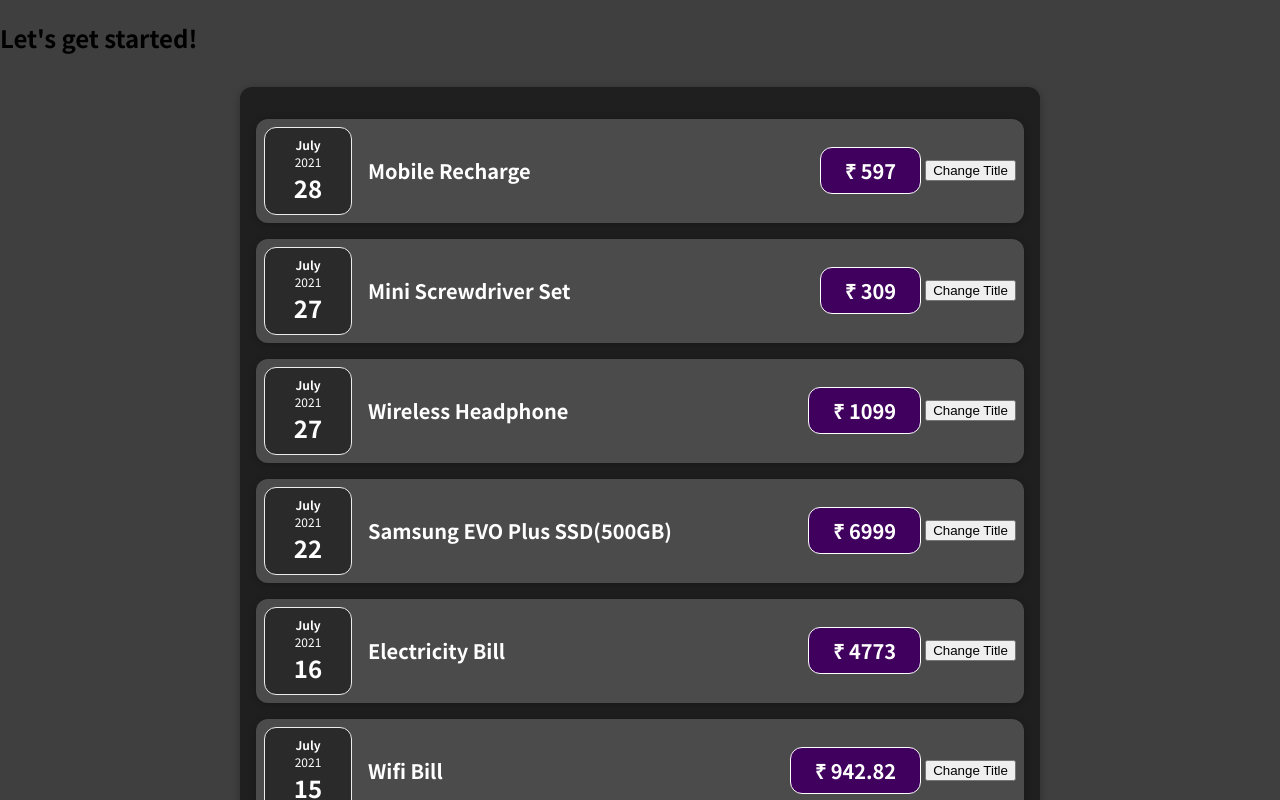
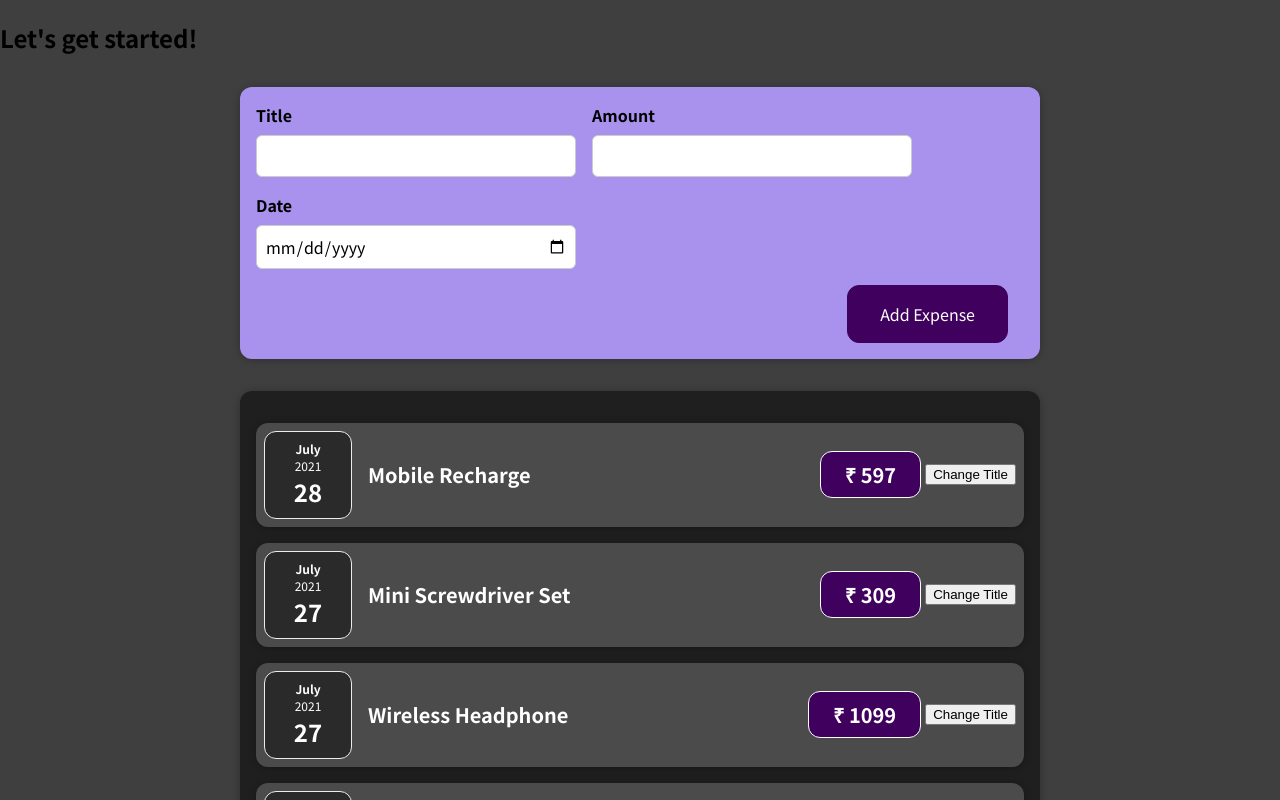
Before and after one commit to BalajiJ234/expense-tracker, a React (Create React App) app: page / in a window 1280 px wide. Shown: the top 800 px of the page. Built offline with nearby package versions, Linux system fonts and the light colour scheme.

Commit message:
Added New Expense Form

```diff
--- a/src/App.js
+++ b/src/App.js
@@ -1,4 +1,5 @@
 import Expenses from "./components/Expenses/Expenses";
+import NewExpense from "./components/NewExpense/NewExpense";
 
 const App = () => {
   const expenses = [
@@ -40,6 +41,7 @@
   return (
     <div>
       <h2>Let's get started!</h2>
+      <NewExpense />
       <Expenses expenses={expenses} />
       <p>{total_expenses()}</p>
     </div>
--- a/src/components/Expenses/ExpenseItem.jsx
+++ b/src/components/Expenses/ExpenseItem.jsx
@@ -1,21 +1,24 @@
 import ExpenseDate from "./ExpenseDate";
 import Card from "../UI/Card";
 import "./ExpenseItem.css";
+import { useState } from "react";
 
 const ExpenseItem = (props) => {
-
+  const [title, setTitle] = useState(props.title);
 
   const clickHandler = () => {
-
-  }
+    setTitle("Updated!");
+  };
   return (
     <Card className='expense-item'>
       <ExpenseDate date={props.date} />
       <div className='expense-item__description'>
-        <h2>{props.title}</h2>
+        <h2>{title}</h2>
         <div className='expense-item__price'>₹ {props.amount}</div>
       </div>
-      <button style={{ marginLeft: "4px" }}>Change Title</button>
+      <button style={{ marginLeft: "4px" }} onClick={clickHandler}>
+        Change Title
+      </button>
     </Card>
   );
 };
--- /dev/null
+++ b/src/components/NewExpense/ExpenseForm.css
@@ -0,0 +1,26 @@
+.new-expense__controls {
+  display: flex;
+  flex-wrap: wrap;
+  gap: 1rem;
+  margin-bottom: 1rem;
+  text-align: left;
+}
+
+.new-expense__control label {
+  font-weight: bold;
+  margin-bottom: 0.5rem;
+  display: block;
+}
+
+.new-expense__control input {
+  font: inherit;
+  padding: 0.5rem;
+  border-radius: 6px;
+  border: 1px solid #ccc;
+  width: 20rem;
+  max-width: 100%;
+}
+
+.new-expense__actions {
+  text-align: right;
+}
--- /dev/null
+++ b/src/components/NewExpense/ExpenseForm.jsx
@@ -0,0 +1,55 @@
+import React, { useState } from "react";
+
+import "./ExpenseForm.css";
+
+const ExpenseForm = () => {
+  const [title, setTitle] = useState("");
+  const [amount, setAmount] = useState("");
+  const [date, setDate] = useState("");
+
+  const titleChangeHandler = (event) => {
+    setTitle(event.target.value);
+  };
+  const amountChangeHandler = (event) => {
+    setAmount(event.target.value);
+  };
+  const dateChangeHandler = (event) => {
+    setDate(event.target.value);
+  };
+
+  return (
+    <form>
+      <div className='new-expense__controls'>
+        <div className='new-expense__control'>
+          <label>Title</label>
+          <input type='text' value={title} onChange={titleChangeHandler} />
+        </div>
+        <div className='new-expense__control'>
+          <label>Amount</label>
+          <input
+            type='number'
+            min='0.01'
+            step='0.01'
+            value={amount}
+            onChange={amountChangeHandler}
+          />
+        </div>
+        <div className='new-expense__control'>
+          <label>Date</label>
+          <input
+            type='date'
+            min='2019-01-01'
+            max='2022-12-31'
+            value={date}
+            onChange={dateChangeHandler}
+          />
+        </div>
+      </div>
+      <div className='new-expense__actions'>
+        <button type='submit'>Add Expense</button>
+      </div>
+    </form>
+  );
+};
+
+export default ExpenseForm;
--- /dev/null
+++ b/src/components/NewExpense/NewExpense.css
@@ -0,0 +1,38 @@
+.new-expense {
+  background-color: #a892ee;
+  padding: 1rem;
+  margin: 2rem auto;
+  width: 50rem;
+  max-width: 95%;
+  border-radius: 12px;
+  text-align: center;
+  box-shadow: 0 1px 8px rgba(0, 0, 0, 0.25);
+}
+
+.new-expense button {
+  font: inherit;
+  cursor: pointer;
+  padding: 1rem 2rem;
+  border: 1px solid #40005d;
+  background-color: #40005d;
+  color: white;
+  border-radius: 12px;
+  margin-right: 1rem;
+}
+
+.new-expense button:hover,
+.new-expense button:active {
+  background-color: #510674;
+  border-color: #510674;
+}
+
+.new-expense button.alternative {
+  color: #220131;
+  border-color: transparent;
+  background-color: transparent;
+}
+
+.new-expense button.alternative:hover,
+.new-expense button.alternative:active {
+  background-color: #ddb3f8;
+}
--- /dev/null
+++ b/src/components/NewExpense/NewExpense.jsx
@@ -0,0 +1,13 @@
+import React from "react";
+import "./NewExpense.css";
+import ExpenseForm from "./ExpenseForm";
+
+const NewExpense = () => {
+  return (
+    <div className='new-expense'>
+      <ExpenseForm />
+    </div>
+  );
+};
+
+export default NewExpense;
```
